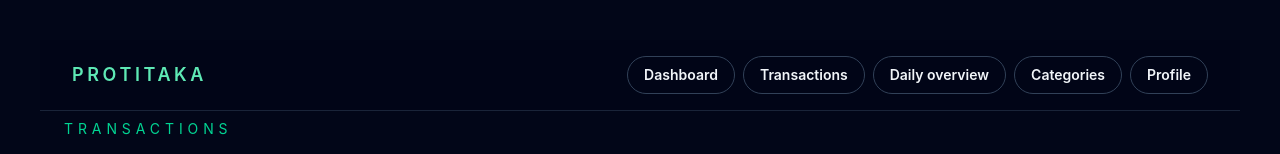
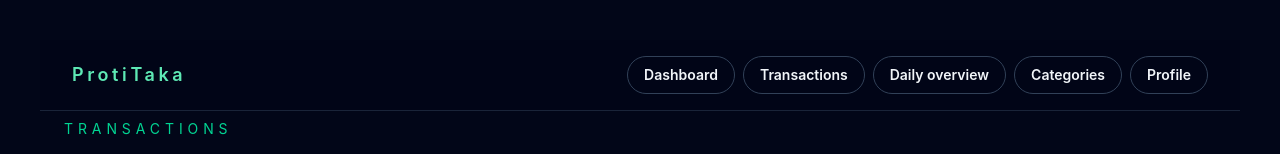
Before and after one commit to FahimMuntasr/ProtiTaka, a React (Vite) app: page / in a window 1280 px wide. Shown: the top 154 px of the page. Built offline with nearby package versions, Linux system fonts and the light colour scheme.

Commit message:
Navbar Title

```diff
--- a/src/components/AppNavigation.tsx
+++ b/src/components/AppNavigation.tsx
@@ -20,7 +20,7 @@ export default function AppNavigation({ variant = 'app' }: { variant?: 'app' | '
   return (
     <nav className="sticky top-0 z-20 border-b border-slate-800/90 bg-slate-950/95 backdrop-blur">
       <div className="mx-auto flex max-w-7xl flex-wrap items-center justify-between gap-4 px-6 py-4 md:px-8">
-        <NavLink to={variant === 'public' ? '/' : '/dashboard'} className="text-lg font-semibold tracking-[0.2em] text-emerald-300 uppercase">
+        <NavLink to={variant === 'public' ? '/' : '/dashboard'} className="text-lg font-semibold tracking-[0.2em] text-emerald-300">
           ProtiTaka
         </NavLink>
 
```
